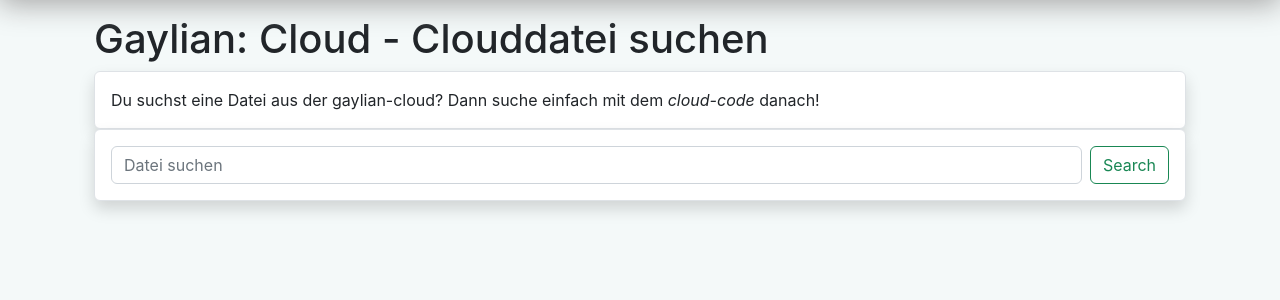
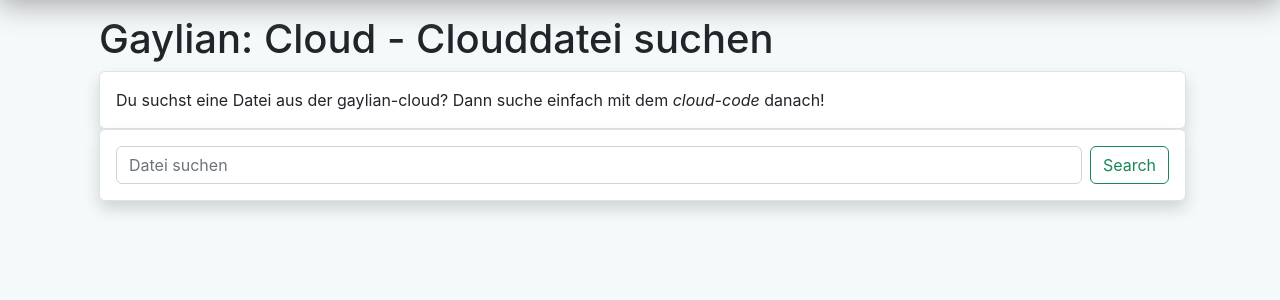
Before and after one commit to Jiscona-private/gaylian, a Flask app: page /cloud in a window 1280 px wide. Shown: the part 73-373 px from the top of the page. Run offline with Flask 2, Linux system fonts and the light colour scheme.

Commit message:
lustiger kack

```diff
--- a/static/css/defaultstyle.css
+++ b/static/css/defaultstyle.css
@@ -65,3 +65,6 @@ nav:hover {
 		transform: scale(1);
 	}
 }
+.überschrift {
+    padding-left: 5px;
+}
--- a/static/css/index-style.css
+++ b/static/css/index-style.css
@@ -130,5 +130,6 @@ footer {
 übergänge zu den Webseiten
 box in die Navbar - also die textdinge reinmachen
 scrollspy
+carusel für die Bildergalerie
 footer+inhalt index
 */
--- a/templates/cloud.html
+++ b/templates/cloud.html
@@ -49,7 +49,7 @@
         </div>
       </nav>
         <div class="container px-4" style="padding-top: 15px;">
-            <div class="row gx-5">
+            <div class="row gx-5 überschrift">
                 <h1>Gaylian: Cloud - Clouddatei suchen</h1>
                 <div class="col based1">
                     <div class="shadow rounded p-3 border bg-body fw-normal">Du suchst eine Datei aus der gaylian-cloud? Dann suche einfach mit dem <i>cloud-code</i> danach!</div>
--- a/templates/edit_md.html
+++ b/templates/edit_md.html
@@ -59,7 +59,7 @@
       </nav>
     <div class="container px-4" style="padding-top: 15px;">
       <div class="row gx-5">
-          <h1>Gaylian: School - Markdown Bearbeitung <a style="color: red;">
+          <h1 class="bg-body fw-semibold" style="color: black;">Gaylian: School - Markdown Bearbeitung <a style="color: red;">
             {{ error }}
           </a></h1>
         <div class="col based1">
--- a/templates/markdown.html
+++ b/templates/markdown.html
@@ -8,6 +8,7 @@
     <link href="https://cdn.jsdelivr.net/npm/bootstrap@5.2.0-beta1/dist/css/bootstrap.min.css" rel="stylesheet" integrity="sha384-0evHe/X+R7YkIZDRvuzKMRqM+OrBnVFBL6DOitfPri4tjfHxaWutUpFmBp4vmVor" crossorigin="anonymous">
     <link rel="icon" href="../static/img/gaylian_50.png">
     <link rel="stylesheet" type="text/css" href="..{{ url_for('static', filename='css/markdown-style.css') }}">
+    <link rel="stylesheet" type="text/css" href="..{{ url_for('static', filename='css/defaultstyle.css') }}">
 
     <style>
         .expand-pad {
--- a/webpages.py
+++ b/webpages.py
@@ -6,7 +6,6 @@ from flask import Flask, render_template, flash, redirect, request, url_for, sen
 from werkzeug.utils import secure_filename
 from flask_sqlalchemy import SQLAlchemy
 from flask_bcrypt import Bcrypt
-from flask_socketio import SocketIO
 
 # general preparation
 bcrypt = Bcrypt()
@@ -25,7 +24,6 @@ app.config['ADMIN_PW'] = ADMIN_PW
 app.config['SQLALCHEMY_DATABASE_URI'] = 'sqlite:///gaylian.db'
 app.config['SECRET_KEY'] = 'vnkdjnfjknfl1232#'
 
-socketio = SocketIO(app)
 db = SQLAlchemy(app)
 
 ##### DATAMODELS #####
```
Also changed, not shown: markdown/3.md (added, +1 -0 lines), markdown/4.md (added, +1 -0 lines), templates/create_md.html (+13 -0 lines), gaylian.db, templates/write_note.html (indentation only).
